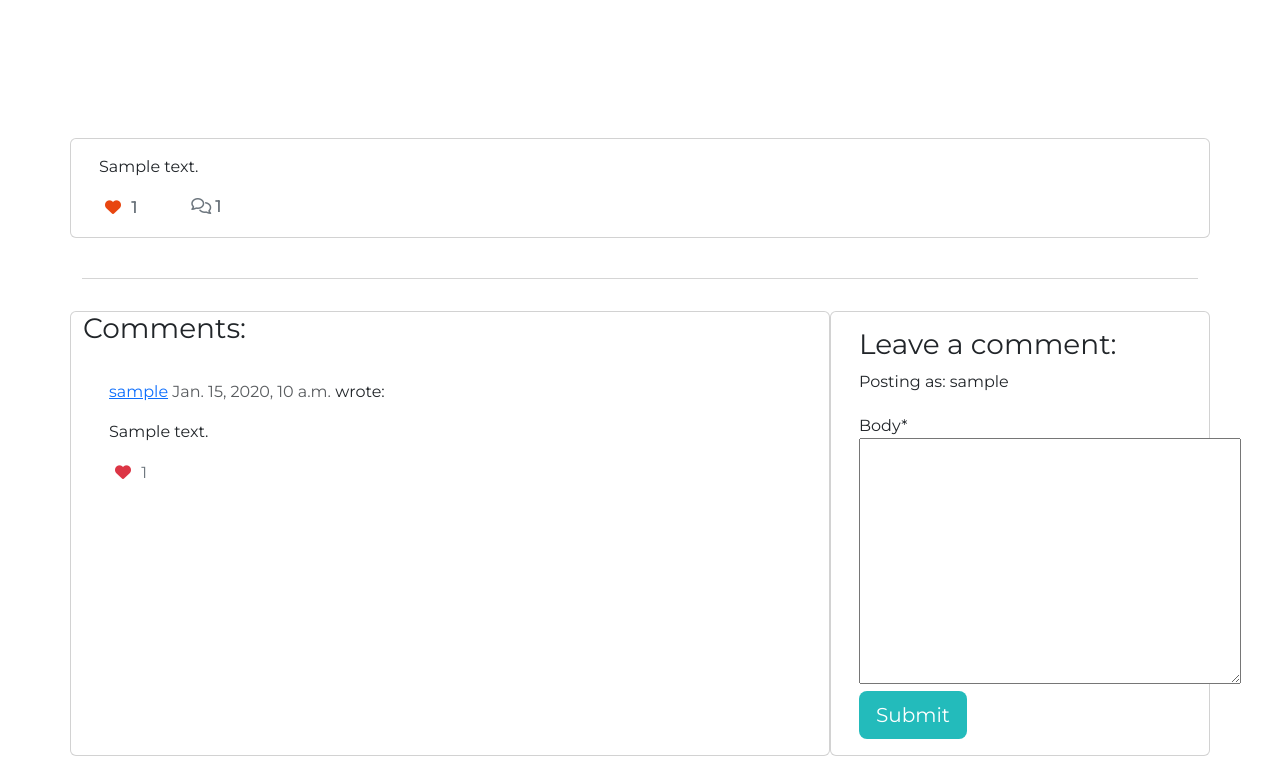
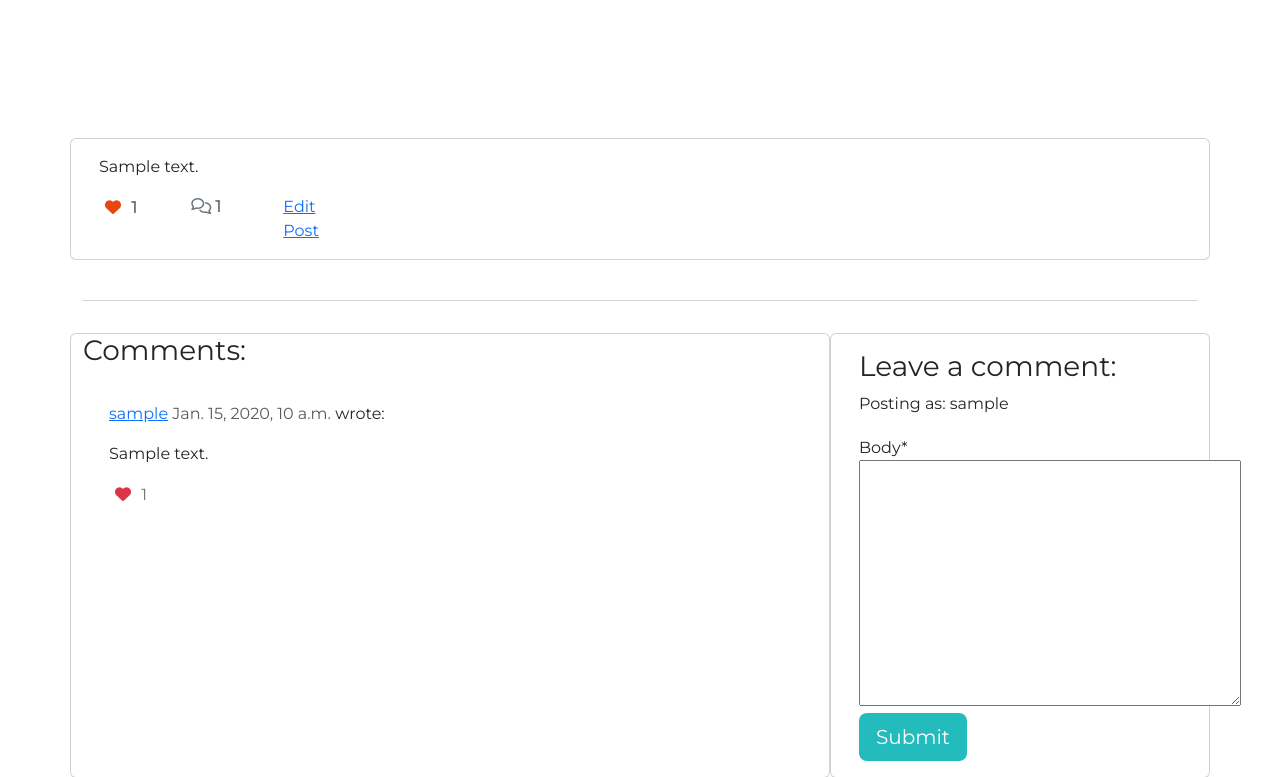
Before and after one commit to Sean-OBrien95/veg-life, a Django app: a page that uses templates/post_detail.html in a window 1280 px wide. Shown: the part 260-1037 px from the top of the page. Before the commit the page ends 1016 px from the top, so only its background shows below. Run offline with Django 3.2, Linux system fonts and the light colour scheme; a user stored in the database is signed in; tables that the repository leaves empty hold one stand-in row (values such as "Sample post"); some libraries are stand-ins or nearby versions.

Commit message:
Add edit functionality to posts, only accessible by author

```diff
--- a/posts/urls.py
+++ b/posts/urls.py
@@ -10,4 +10,5 @@ urlpatterns = [
     path('post/<slug:slug>/', views.PostDetail.as_view(), name='post_detail'),
     path('post/<slug:slug>/like/', views.PostLike.as_view(), name='post_like'),
     path('comment/<int:comment_id>/like/', views.like_comment, name='like_comment'),
+    path('post/<slug:slug>/edit/', views.edit_post, name='edit_post'),
 ]
--- a/posts/views.py
+++ b/posts/views.py
@@ -167,3 +167,21 @@ def view_profile(request):
 def view_user_profile(request, user_id):
     user = get_object_or_404(User, pk=user_id)
     return render(request, 'profile/view_user_profile.html', {'user': user})
+
+
+@login_required
+def edit_post(request, slug):
+    post = get_object_or_404(Post, slug=slug)
+
+    if request.user != post.author:
+        return HttpResponseForbidden("You don't have permission to edit this post.")
+
+    if request.method == 'POST':
+        form = PostForm(request.POST, instance=post)
+        if form.is_valid():
+            edited_post = form.save()
+            return redirect('post_detail', slug=edited_post.slug)
+    else:
+        form = PostForm(instance=post)
+
+    return render(request, 'edit_post.html', {'form': form, 'post': post})
--- a/templates/post_detail.html
+++ b/templates/post_detail.html
@@ -52,6 +52,11 @@
                         <strong class="text-secondary"><i class="far fa-comments"></i>
                             {{ total_comments }}</strong>
                         {% endwith %}
+                    </div>
+                    <div class="col-1">
+                        {% if user.is_authenticated and user == post.author %}
+                        <a href="{% url 'edit_post' slug=post.slug %}">Edit Post</a>
+                        {% endif %}
                     </div>
                 </div>
             </div>
```
Also changed, not shown: templates/edit_post.html (added, +13 -0 lines).
